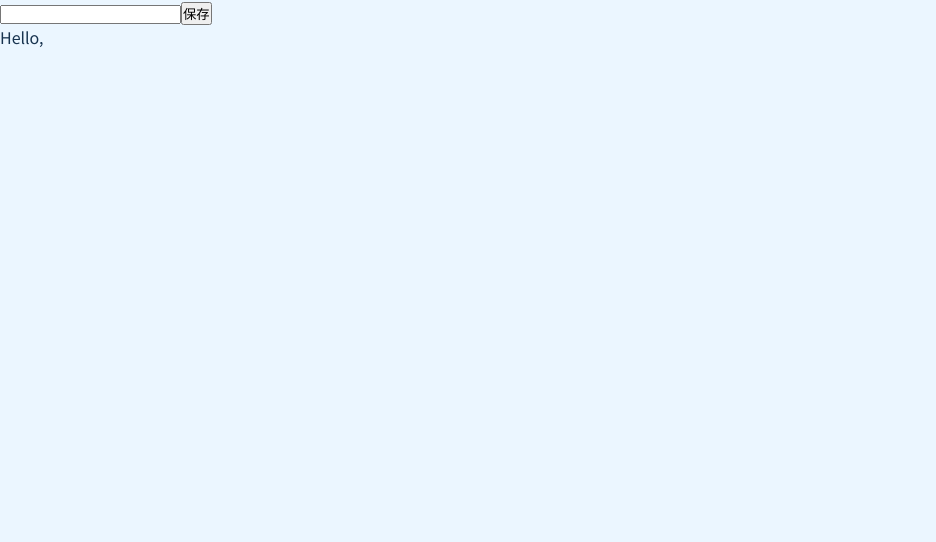
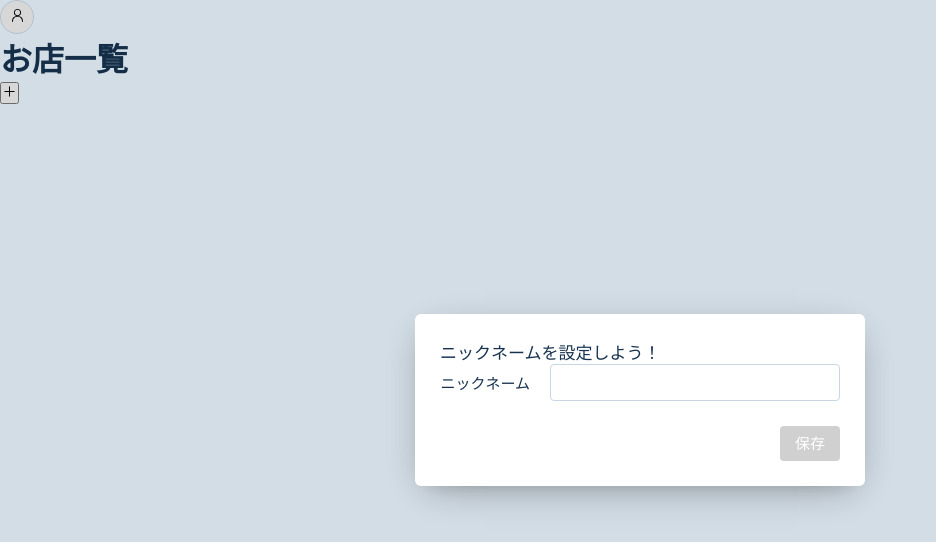
Before and after one commit to moyotsukai/ikebukuro-lunch, a Next.js app: page / in a window 1280 px wide. Shown: the top 542 px of the page, without its empty margins (0-936 px from the left). Built offline with nearby package versions, Linux system fonts and the light colour scheme; no server answers.

Commit message:
add: NameDialog

```diff
--- a/package.json
+++ b/package.json
@@ -11,6 +11,8 @@
     "tcm": "npx tcm -p /src/**/*.module.css -w"
   },
   "dependencies": {
+    "@radix-ui/react-dialog": "^1.0.5",
+    "@radix-ui/react-icons": "^1.3.0",
     "firebase": "^10.12.0",
     "next": "14.2.3",
     "react": "^18",
--- a/src/components/common/AppContainer/AppContainer.tsx
+++ b/src/components/common/AppContainer/AppContainer.tsx
@@ -1,8 +1,9 @@
 "use client"
 
-import { RecoilRoot } from "recoil"
+import { RecoilRoot, useRecoilValue } from "recoil"
 import styles from "./style.module.css"
 import SignInProvider from "@/components/features/SignInProvider"
+import NameDialog from "../NamePopover/NameDialog"
 
 type Props = {
   children: React.ReactNode
@@ -11,7 +12,12 @@ type Props = {
 export default function AppContainer({ children }: Props) {
   return (
     <RecoilRoot>
-      <SignInProvider>{children}</SignInProvider>
+      <SignInProvider>
+        <header>
+          <NameDialog />
+        </header>
+        {children}
+      </SignInProvider>
     </RecoilRoot>
   )
 }
--- /dev/null
+++ b/src/components/common/AppContainer/style.module.css.d.ts
@@ -0,0 +1 @@
+export {};
--- /dev/null
+++ b/src/components/common/NamePopover/NameDialog.tsx
@@ -0,0 +1,100 @@
+"use client"
+
+import { setUserDocData } from "@/model/user/setUserDocData"
+import styles from "./style.module.css"
+import { userState } from "@/states/atoms"
+import { useEffect, useState } from "react"
+import { useRecoilState } from "recoil"
+import * as Dialog from "@radix-ui/react-dialog"
+import { PersonIcon } from "@radix-ui/react-icons"
+
+export default function NameDialog() {
+  const [name, setName] = useState<string>("")
+  const [user, setUser] = useRecoilState(userState)
+  const isNameNotDetermined = user?.name === undefined || user?.name === ""
+  const [isDialogOpen, setIsDialogOpen] = useState<boolean>(isNameNotDetermined)
+
+  useEffect(() => {
+    setName(user?.name ?? "")
+  }, [user])
+
+  const onChangeName = (event: React.ChangeEvent<HTMLInputElement>) => {
+    setName(event.target.value)
+  }
+
+  const onClickSave = async () => {
+    setIsDialogOpen(false)
+
+    if (!user) {
+      return
+    }
+
+    setUser((currentValue) => {
+      if (!currentValue?.uid) {
+        return currentValue
+      } else {
+        return {
+          uid: currentValue.uid,
+          name: name
+        }
+      }
+    })
+
+    await setUserDocData({ userId: user.uid, user: { uid: user.uid, name: name } })
+  }
+
+  return (
+    <div>
+      <Dialog.Root
+        open={isDialogOpen}
+        onOpenChange={setIsDialogOpen}
+      >
+        <Dialog.Trigger asChild>
+          <button className={styles.PersonButton}>
+            <PersonIcon />
+          </button>
+        </Dialog.Trigger>
+        <Dialog.Portal>
+          <Dialog.Overlay className={styles.DialogOverlay} />
+          <Dialog.Content
+            onEscapeKeyDown={(e) => {
+              e.preventDefault()
+            }}
+            onPointerDownOutside={(e) => {
+              e.preventDefault()
+            }}
+            onInteractOutside={(e) => {
+              e.preventDefault()
+            }}
+            className={styles.DialogContent}
+          >
+            <Dialog.Title className={styles.DialogTitle}>ニックネームを設定しよう！</Dialog.Title>
+            <fieldset className={styles.Fieldset}>
+              <label
+                className={styles.Label}
+                htmlFor="name"
+              >
+                ニックネーム
+              </label>
+              <input
+                className={styles.Input}
+                id="name"
+                value={name}
+                onChange={onChangeName}
+              />
+            </fieldset>
+            <div style={{ display: "flex", marginTop: 25, justifyContent: "flex-end" }}>
+              <button
+                onClick={onClickSave}
+                className={name !== "" ? styles.Button : styles.ButtonDisabled}
+                disabled={name === ""}
+              >
+                保存
+              </button>
+            </div>
+          </Dialog.Content>
+        </Dialog.Portal>
+      </Dialog.Root>
+    </div>
+  )
+}
--- a/src/components/common/NamePopover/NamePopover.tsx
+++ /dev/null
@@ -1,45 +0,0 @@
-"use client"
-
-import styles from "./style.module.css"
-import { useAuth } from "@/model/auth/useAuth"
-import { userState } from "@/states/atoms"
-import { useState } from "react"
-import { useRecoilState } from "recoil"
-
-export default function NamePopover() {
-  const { user: userData } = useAuth()
-  const [name, setName] = useState<string>("")
-  const [user, setUser] = useRecoilState(userState)
-
-  const onChangeName = (event: React.ChangeEvent<HTMLInputElement>) => {
-    setName(event.target.value)
-  }
-
-  const onClickSave = () => {
-    setUser((currentValue) => {
-      if (!currentValue?.uid) {
-        return currentValue
-      } else {
-        return {
-          uid: currentValue.uid,
-          name: name
-        }
-      }
-    })
-  }
-
-  return (
-    <div>
-      {!userData?.name ? (
-        <div>
-          <input
-            type="text"
-            value={name}
-            onChange={onChangeName}
-          />
-          <button onClick={onClickSave}>保存</button>
-        </div>
-      ) : null}
-    </div>
-  )
-}
--- a/src/components/common/NamePopover/index.ts
+++ b/src/components/common/NamePopover/index.ts
@@ -1 +1 @@
-export { default } from './NamePopover'
+export { default } from "./NameDialog"
--- a/src/components/common/NamePopover/style.module.css
+++ b/src/components/common/NamePopover/style.module.css
@@ -0,0 +1,124 @@
+.DialogOverlay {
+  background-color: rgba(0, 0, 0, 0.1);
+  position: fixed;
+  inset: 0;
+  animation: overlayShow 150ms cubic-bezier(0.16, 1, 0.3, 1);
+}
+
+.DialogContent {
+  background-color: white;
+  border-radius: 6px;
+  box-shadow:
+    hsl(206 22% 7% / 35%) 0px 10px 38px -10px,
+    hsl(206 22% 7% / 20%) 0px 10px 20px -15px;
+  position: fixed;
+  top: 50%;
+  left: 50%;
+  transform: translate(-50%, -50%);
+  width: 90vw;
+  max-width: 450px;
+  max-height: 85vh;
+  padding: 25px;
+  animation: contentShow 150ms cubic-bezier(0.16, 1, 0.3, 1);
+}
+.DialogContent:focus {
+  outline: none;
+}
+
+.DialogTitle {
+  margin: 0;
+  font-weight: 500;
+  font-size: 17px;
+}
+
+.PersonButton {
+  width: 34px;
+  height: 34px;
+  border-radius: 17px;
+  border: solid 1px var(--c-border-light);
+}
+
+.Button {
+  display: inline-flex;
+  align-items: center;
+  justify-content: center;
+  border-radius: 4px;
+  padding: 0 15px;
+  font-size: 15px;
+  line-height: 1;
+  font-weight: 500;
+  height: 35px;
+  cursor: pointer;
+  border: none;
+  background-color: var(--c-primary);
+  color: #fff;
+}
+
+.ButtonDisabled {
+  display: inline-flex;
+  align-items: center;
+  justify-content: center;
+  border-radius: 4px;
+  padding: 0 15px;
+  font-size: 15px;
+  line-height: 1;
+  font-weight: 500;
+  height: 35px;
+  cursor: pointer;
+  border: none;
+  background-color: rgba(100, 100, 100, 0.3);
+  color: #fff;
+}
+
+.Fieldset {
+  all: unset;
+  display: flex;
+  gap: 20px;
+  align-items: center;
+  margin-bottom: 15px;
+}
+
+.Label {
+  font-size: 15px;
+  color: var(--violet-11);
+  width: 90px;
+  text-align: right;
+}
+
+.Input {
+  all: unset;
+  width: 100%;
+  flex: 1;
+  display: inline-flex;
+  align-items: center;
+  justify-content: center;
+  border-radius: 4px;
+  padding: 0 10px;
+  font-size: 15px;
+  line-height: 1;
+  border: solid 1px var(--c-border-light);
+  height: 35px;
+}
+.Input:focus {
+  box-shadow: 0 0 0 2px var(--violet-8);
+}
+
+@keyframes overlayShow {
+  from {
+    opacity: 0;
+  }
+  to {
+    opacity: 1;
+  }
+}
+
+@keyframes contentShow {
+  from {
+    opacity: 0;
+    transform: translate(-50%, -48%) scale(0.96);
+  }
+  to {
+    opacity: 1;
+    transform: translate(-50%, -50%) scale(1);
+  }
+}
--- a/src/components/pages/Home/Home.tsx
+++ b/src/components/pages/Home/Home.tsx
@@ -1,18 +1,20 @@
 "use client"
 
-import NamePopover from "@/components/common/NamePopover"
+import { PlusIcon } from "@radix-ui/react-icons"
 import styles from "./style.module.css"
-import { userState } from "@/states/atoms"
-import { useRecoilValue } from "recoil"
+import { useEffect } from "react"
 
 export default function Home() {
-  const user = useRecoilValue(userState)
-  const isNameNotDetermined = user?.name === undefined || user?.name === ""
+  useEffect(() => {
+    //TODO: お昼案一覧取得
+  }, [])
 
   return (
     <div>
-      {isNameNotDetermined && <NamePopover />}
-      Hello, {user?.name}
+      <h1>お店一覧</h1>
+      <button>
+        <PlusIcon />
+      </button>
     </div>
   )
 }
--- a/src/model/auth/useAuth.ts
+++ b/src/model/auth/useAuth.ts
@@ -3,6 +3,7 @@ import { onAuthStateChanged } from "firebase/auth"
 import { useRecoilState } from "recoil"
 import { userState } from "../../states/atoms"
 import { auth } from "@/libs/firebase"
+import { getUserDocData } from "../user/getUserDocData"
 
 export const useAuth = () => {
   const [user, setUser] = useRecoilState(userState)
@@ -12,8 +13,9 @@ export const useAuth = () => {
     const unsubscribe = onAuthStateChanged(auth, async (user) => {
       try {
         if (user) {
-          setUser({ uid: user.uid, name: "" })
-          console.log("useAuth, uid: ", user.uid)
+          const userData = await getUserDocData(user.uid)
+          setUser(userData)
+          console.log("useAuth, uid: ", userData)
         } else {
           setUser(undefined)
           console.log("useAuth, Not signed in")
--- /dev/null
+++ b/src/model/user/getUserDocData.ts
@@ -0,0 +1,17 @@
+import { User } from "@/data/User"
+import { db } from "@/libs/firebase"
+import { doc, getDoc } from "firebase/firestore"
+
+export const getUserDocData = async (userId: string): Promise<User | null> => {
+  const userRef = doc(db, "users", userId)
+  const docSnapshot = await getDoc(userRef)
+  if (docSnapshot.exists()) {
+    const data = docSnapshot.data()
+    return {
+      uid: data.uid ?? "",
+      name: data.name ?? ""
+    }
+  } else {
+    return null
+  }
+}
--- /dev/null
+++ b/src/model/user/setUserDocData.ts
@@ -0,0 +1,13 @@
+import { doc, setDoc } from "firebase/firestore"
+import { db } from "@/libs/firebase"
+import { User } from "@/data/User"
+
+type Props = {
+  userId: string
+  user: User
+}
+
+export const setUserDocData = async ({ userId, user }: Props) => {
+  const userRef = doc(db, "users", userId)
+  await setDoc(userRef, user)
+}
```
Also changed, not shown: src/components/common/NamePopover/style.module.css.d.ts (added, +14 -0 lines), 1 other file (tests, documents, lock files or other folders).
